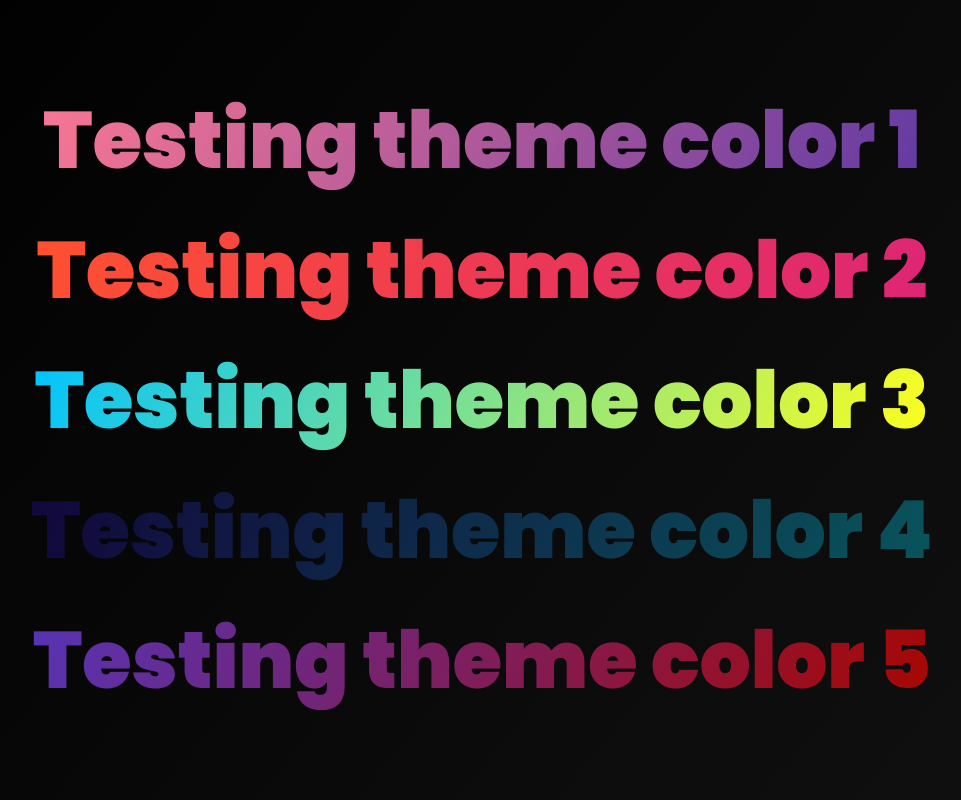
After one commit to Atundebarnabas/CApp, a PHP site: page /pages/landingPage.php in a window 1280 px wide. The commit adds this page. Shown: the whole page, without its empty margins (158-1119 px from the left). Run offline with PHP 8.4, Linux system fonts and the light colour scheme.

Commit message:
New update 16 may 2024

```diff
--- /dev/null
+++ b/assets/css/landingpage.css
@@ -0,0 +1,67 @@
+@import url('https://fonts.googleapis.com/css2?family=Cardo:wght@400;700&family=Jost&family=Poppins:wght@400;500;600;900&display=swap');
+@import url('https://fonts.googleapis.com/css2?family=Readex+Pro:wght@160..700&family=Roboto:ital,wght@0,100;0,300;0,400;0,500;0,700;0,900;1,100;1,300;1,400;1,500;1,700;1,900&display=swap');
+* {
+  padding: 0;
+  margin: 0;
+  box-sizing: border-box;
+}
+
+:root {
+  --theme-grad-color1: linear-gradient(115deg, #f97794, #623aa2);
+  --theme-grad-color2: linear-gradient(115deg, #ff512f, #dd2476);
+  --theme-grad-color3: linear-gradient(115deg, #00c3ff, #ffff1c);
+  --theme-grad-color4: linear-gradient(115deg, #12063b, #09555c);
+  --theme-grad-color5: linear-gradient(115deg, #5634b5, #a80701);
+  --dark-theme: #000;
+  --dark-shade1: #111;
+  --dark-shade2: #222;
+}
+
+body {
+  height: 100vh;
+  width: 100%;
+  display: flex;
+  align-items: center;
+  justify-content: center;
+  flex-direction: column;
+  background: linear-gradient(130deg, var(--dark-theme), var(--dark-shade1));
+  font-family: 'Poppins', sans-serif;
+  gap: 10px;
+}
+
+
+.testtheme {
+  font-family: 'Poppins', sans-serif;
+  font-size: 5rem;
+  font-weight: 900;
+}
+
+.testtheme:nth-child(1) {
+  background: var(--theme-grad-color1);
+  -webkit-text-fill-color: transparent;
+  -webkit-background-clip: text;
+}
+
+.testtheme:nth-child(2) {
+  background: var(--theme-grad-color2);
+  -webkit-text-fill-color: transparent;
+  -webkit-background-clip: text;
+}
+
+.testtheme:nth-child(3) {
+  background: var(--theme-grad-color3);
+  -webkit-text-fill-color: transparent;
+  -webkit-background-clip: text;
+}
+
+.testtheme:nth-child(4) {
+  background: var(--theme-grad-color4);
+  -webkit-text-fill-color: transparent;
+  -webkit-background-clip: text;
+}
+
+.testtheme:nth-child(5) {
+  background: var(--theme-grad-color5);
+  -webkit-text-fill-color: transparent;
+  -webkit-background-clip: text;
+}
--- /dev/null
+++ b/includes/authFoot.php
@@ -0,0 +1,2 @@
+</body>
+</html>
--- a/index.php
+++ b/index.php
@@ -2,8 +2,8 @@
   /*
     Here you check if the person is logged in
 
-    If the person is logged in, the code will redirect the person to the home page
-    If the person is not logged in, the code will show or redirect to the 'Landing page '
+    If the person is logged in, the code will redirect the person to the ' Home page '
+    If the person is not logged in, the code will show or redirect to the ' Landing page '
   */
 
   $_POST['loggedIn'] = true; // this is an example that mimicks the person logged in already
--- /dev/null
+++ b/pages/landingPage.php
@@ -0,0 +1,17 @@
+<!DOCTYPE html>
+<html lang="en">
+<head>
+  <meta charset="UTF-8">
+  <meta name="viewport" content="width=device-width, initial-scale=1.0">
+  <title>Welcome  | CApp</title>
+  <link rel="stylesheet" href="../assets/css/landingpage.css">
+</head>
+<body>
+  <!-- Testing theme color -->
+  <h1 class="testtheme">Testing theme color 1</h1>
+  <h1 class="testtheme">Testing theme color 2</h1>
+  <h1 class="testtheme">Testing theme color 3</h1>
+  <h1 class="testtheme">Testing theme color 4</h1>
+  <h1 class="testtheme">Testing theme color 5</h1>
+</body>
+</html>
```
Also changed, not shown: includes/authHead.php (added, +8 -0 lines), pages/signin.php (+7 -10 lines), pages/signup.php (+7 -10 lines).
